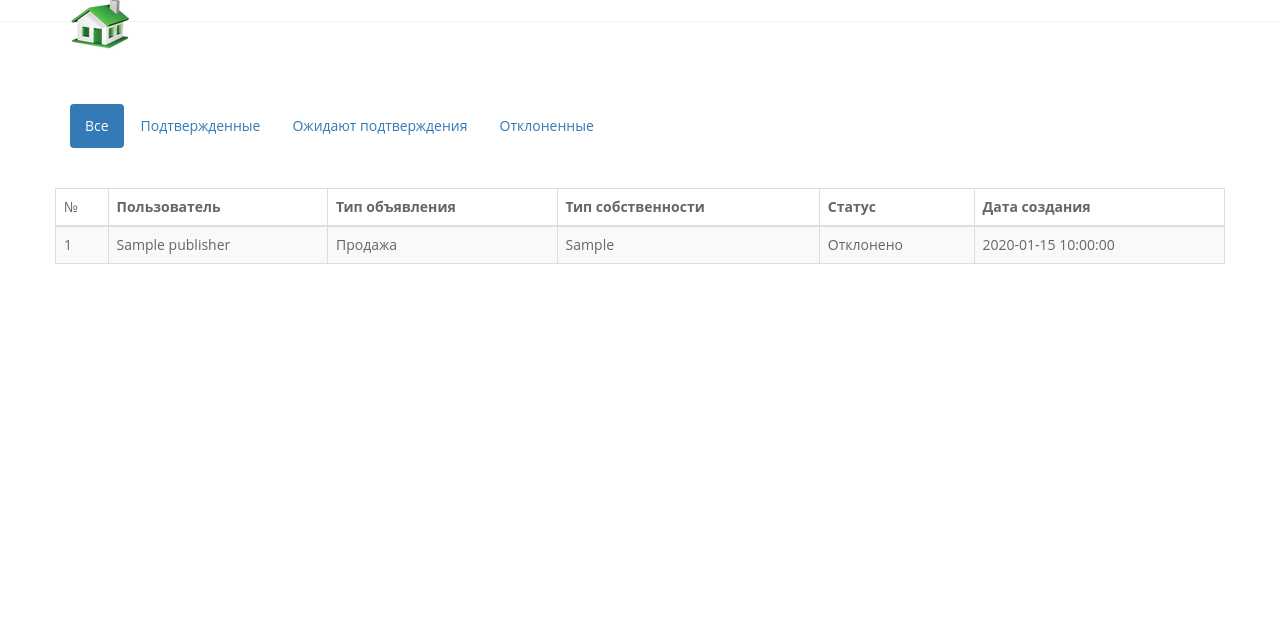
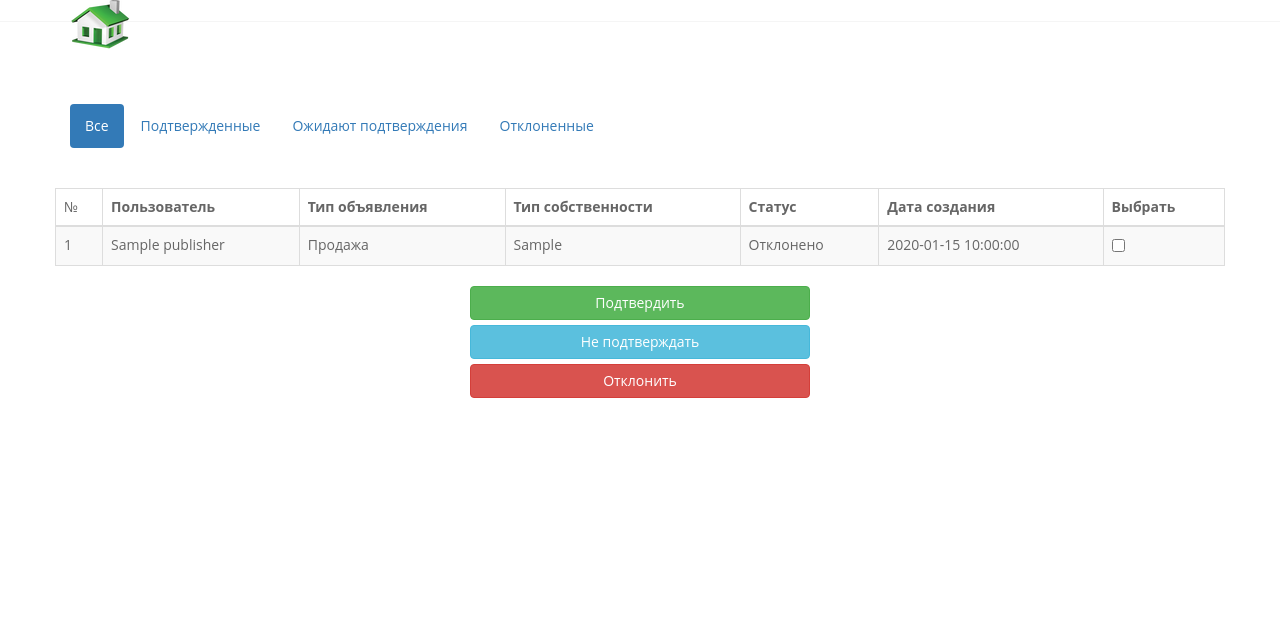
Before and after one commit to fast-foot/realt-app, a Flask app: template realt-client/application/templates/admin_applications.html in a window 1280 px wide. Shown: the part 31-669 px from the top of the page. Run offline with Flask 2, Linux system fonts and the light colour scheme; the template is opened without the code that fills it: most values are stand-ins (such as "Sample title", 1, 10 or a date in 2020); parts of the project's set-up code (start-up, migrations or seed data) failed here and were passed over; some libraries are stand-ins or nearby versions.

Commit message:
Add funcionality of editing application status by admin

```diff
--- a/realt-client/application/static/js/main-script.js
+++ b/realt-client/application/static/js/main-script.js
@@ -156,6 +156,39 @@ $(document).ready(function () {
     /*applications in admin profile*/
 
 
-
     /*/applications in admin profile*/
 });
+
+function changeApplicationStatus(status) {
+    var appIdsToEdit = "";
+
+        $("tr.appRowInAdminMode").each(function() {
+
+            if ( $(this).find('input[type=checkbox]').is(':checked') ) {
+                appIdsToEdit += $(this).find('td').eq(7).text() + ",";
+                if (status == 1) {
+                    $(this).find('td:eq(4)').text("Подтверждено");
+                } else if (status == 0) {
+                    $(this).find('td:eq(4)').text("Не подтверждено");
+                } else {
+                    $(this).find('td:eq(4)').text("Отклонено");
+                }
+            }
+        });
+
+        appIdsToEdit = appIdsToEdit.slice(0, appIdsToEdit.length - 1);
+
+        $.ajax({
+                url: API_SERVER +'/applications',
+                data: {"app_ids": appIdsToEdit, "app_status": status},
+                contentType: "application/x-www-form-urlencoded;charset=utf-8",
+                dataType: "json",
+                type: 'PUT',
+                success: function(response) {
+                    console.log(response);
+                },
+                error: function(error) {
+                    console.log(error);
+                }
+        });
+}
--- a/realt-client/application/templates/admin_applications.html
+++ b/realt-client/application/templates/admin_applications.html
@@ -36,10 +36,11 @@
                             <th>Тип собственности</th>
                             <th>Статус</th>
                             <th>Дата создания</th>
+                            <th>Выбрать</th>
                         </tr>
                     </thead>
                     {% for app in applications %}
-                        <tr>
+                        <tr class="appRowInAdminMode">
                             <td>{{ loop.index }}</td>
                             <td>{{ app.publisher }}</td>
 
@@ -60,6 +61,8 @@
                             {% endif %}
 
                             <td>{{ app.created_date }}</td>
+                            <td><input type="checkbox"></td>
+                            <td style="display: none;" >{{ app.id }}</td>
                         </tr>
                     {% endfor %}
                 </table>
@@ -77,11 +80,12 @@
                             <th>Тип собственности</th>
                             <th>Статус</th>
                             <th>Дата создания</th>
+                            <th>Выбрать</th>
                         </tr>
                     </thead>
                     {% for app in applications %}
                         {% if app.status == 1 %}
-                            <tr>
+                            <tr class="appRowInAdminMode">
                                 <td>{{ loop.index }}</td>
                                 <td>{{ app.publisher }}</td>
 
@@ -94,6 +98,8 @@
                                 <td>{{ app.property_type }}</td>
                                 <td>Подтверждено</td>
                                 <td>{{ app.created_date }}</td>
+                                <td><input type="checkbox"></td>
+                                <td style="display: none;" >{{ app.id }}</td>
                             </tr>
                         {% endif %}
                     {% endfor %}
@@ -113,11 +119,12 @@
                             <th>Тип собственности</th>
                             <th>Статус</th>
                             <th>Дата создания</th>
+                            <th>Выбрать</th>
                         </tr>
                     </thead>
                     {% for app in applications %}
                         {% if app.status == 0 %}
-                            <tr>
+                            <tr class="appRowInAdminMode">
                                 <td>{{ loop.index }}</td>
                                 <td>{{ app.publisher }}</td>
 
@@ -130,6 +137,8 @@
                                 <td>{{ app.property_type }}</td>
                                 <td>Не подтверждено</td>
                                 <td>{{ app.created_date }}</td>
+                                <td><input type="checkbox"></td>
+                                <td style="display: none;" >{{ app.id }}</td>
                             </tr>
                         {% endif %}
                     {% endfor %}
@@ -149,11 +158,12 @@
                             <th>Тип собственности</th>
                             <th>Статус</th>
                             <th>Дата создания</th>
+                            <th>Выбрать</th>
                         </tr>
                     </thead>
                     {% for app in applications %}
                         {% if app.status == 2 %}
-                            <tr>
+                            <tr class="appRowInAdminMode">
                                 <td>{{ loop.index }}</td>
                                 <td>{{ app.publisher }}</td>
 
@@ -166,6 +176,8 @@
                                 <td>{{ app.property_type }}</td>
                                 <td>Отклонено</td>
                                 <td>{{ app.created_date }}</td>
+                                <td><input type="checkbox"></td>
+                                <td style="display: none;" >{{ app.id }}</td>
                             </tr>
                         {% endif %}
                     {% endfor %}
@@ -176,6 +188,15 @@
         </div>
 
         </div><!--tab-content-->
+
+    <div class="col-md-12">
+        <div class="col-md-4 col-md-offset-4">
+            <button onclick="changeApplicationStatus(1)" class="btn btn-block btn-success" id="approve-btn">Подтвердить</button>
+            <button onclick="changeApplicationStatus(0)" class="btn btn-block btn-info" id="not-approve-btn">Не подтверждать</button>
+            <button onclick="changeApplicationStatus(2)" class="btn btn-block btn-danger" id="reject-btn">Отклонить</button>
+        </div>
+    </div>
+
     </div><!--rowdiv!-->
 </div><!--container!-->
 </div>
--- a/realt-server/application/__init__.py
+++ b/realt-server/application/__init__.py
@@ -23,7 +23,7 @@ def after_request(response):
 
 from application import api
 from application.api import RegGetUser, LogIn, EditDeleteUser, DataForApplication, AddGetDeleteEditApplication
-from application.api import GetApplications
+from application.api import GetEditDeleteApplications
 
 api = Api(app)
 api.add_resource(RegGetUser, '/users')
@@ -31,4 +31,4 @@ api.add_resource(LogIn, '/login')
 api.add_resource(EditDeleteUser, '/user/<string:id>')
 api.add_resource(DataForApplication, '/application_data')
 api.add_resource(AddGetDeleteEditApplication, '/application')
-api.add_resource(GetApplications, '/applications')
+api.add_resource(GetEditDeleteApplications, '/applications')
```
Also changed, not shown: realt-server/application/api.py (+20 -2 lines).
